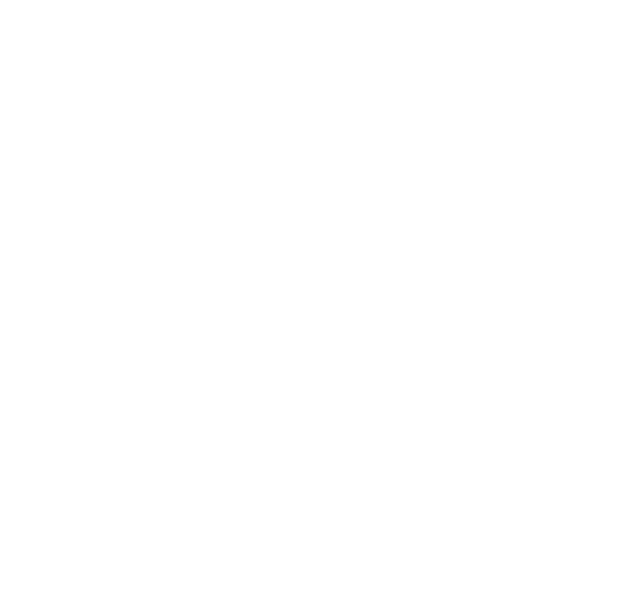
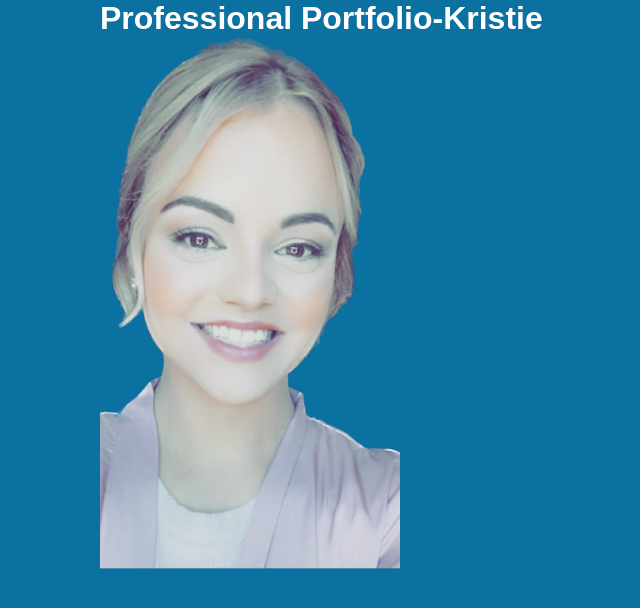
Before and after one commit to FisherK19/professional-portfolio, a plain HTML site: page index.html in a window 1280 px wide. Shown: the whole page, without its empty margins (40-680 px from the left). Drawn offline with Linux system fonts and the light colour scheme.

Commit message:
linked Css to index.html, added images, added width and height to both files

```diff
--- /dev/null
+++ b/assets/style.css
@@ -0,0 +1,25 @@
+*{
+    margin: 0;
+    padding: 0;
+    font-family: 'poppins', sans-serif;
+    box-sizing: border-box;
+}
+.wrapper {
+    margin: 0 auto;
+    width: 1000px;
+}
+
+.img-Kristie {
+    width: 300px;
+}
+body{
+    background: #0b71a0;
+    color: #fff;
+}
+#header{
+    width: 100%;
+    height: 100vh;
+    background-image:
+    background-size: cover;
+    background-position: center;
+}
--- a/index.html
+++ b/index.html
@@ -2,6 +2,7 @@
 <html lang="en-US">
 
 <head>
+    <link rel="stylesheet" href="./assets/style.css">
 <meta charset="UTF-8">
 <meta name="viewport" content="width=device-width", initial-scale="1.0">
 <meta http-equiv="X-UA-Compatible"content="IE-edge">
@@ -9,8 +10,13 @@
 </head>
 
 <body>
-<header>
+<div class="wrapper">
+<h1>Professional Portfolio-Kristie</h1>
+<img class="img-Kristie" src="images/thumbnail_image0.png" alt="Kristie">
 
-</header>
+
+
+
+</div>
 </body>
 </html>
```
Also changed, not shown: images/thumbnail_image0.png (added), style.css (deleted).
